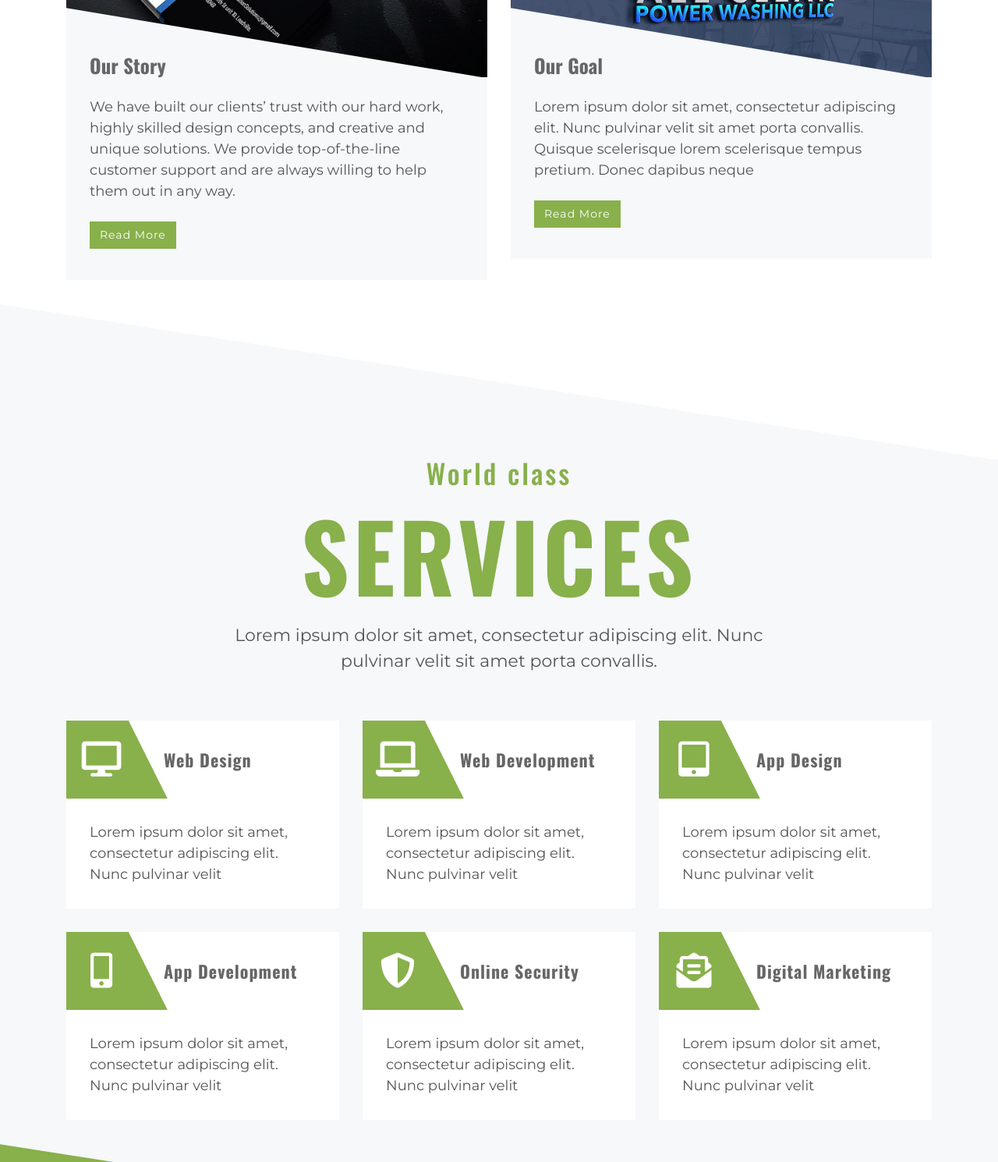
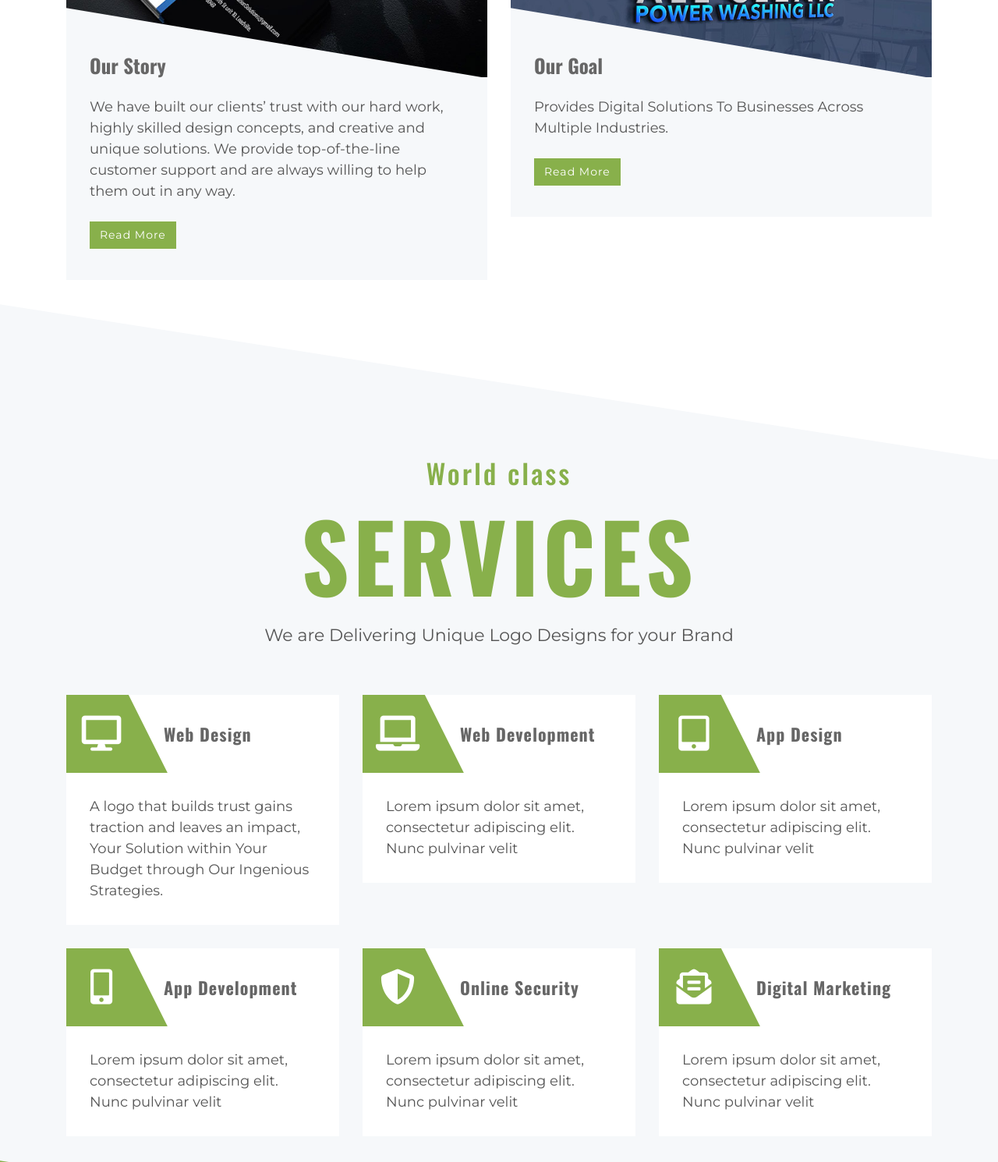
Before and after one commit to NDcreatives/NDcreatives.Github.io, a plain HTML site: page index.html in a window 1280 px wide. Shown: the part 1180-2670 px from the top of the page at 78% size. Drawn offline with nearby package versions, Linux system fonts and the light colour scheme; some icons are missing.

Commit message:
Update index.html

```diff
--- a/index.html
+++ b/index.html
@@ -67,7 +67,7 @@
                         <div class="about-content">
                             <h2>Our Goal</h2>
                             <p>
-                                Lorem ipsum dolor sit amet, consectetur adipiscing elit. Nunc pulvinar velit sit amet porta convallis. Quisque scelerisque lorem scelerisque tempus pretium. Donec dapibus neque
+                                Provides Digital Solutions To Businesses Across Multiple Industries.
                             </p>
                             <a class="btn" href="#">Read More</a>
                         </div>
@@ -85,7 +85,8 @@
                     <h4>World class</h4>
                     <h2>Services</h2>
                     <p>
-                        Lorem ipsum dolor sit amet, consectetur adipiscing elit. Nunc pulvinar velit sit amet porta convallis.
+                        We are Delivering Unique Logo Designs for your Brand
+
                     </p>
                 </div>
                 <div class="row">
@@ -100,7 +101,7 @@
                                 </div>
                             </div>
                             <div class="service-detail">
-                                <p>Lorem ipsum dolor sit amet, consectetur adipiscing elit. Nunc pulvinar velit</p>
+                                <p>A logo that builds trust gains traction and leaves an impact, Your Solution within Your Budget through Our Ingenious Strategies.</p>
                             </div>
                         </div>
                     </div>
```
